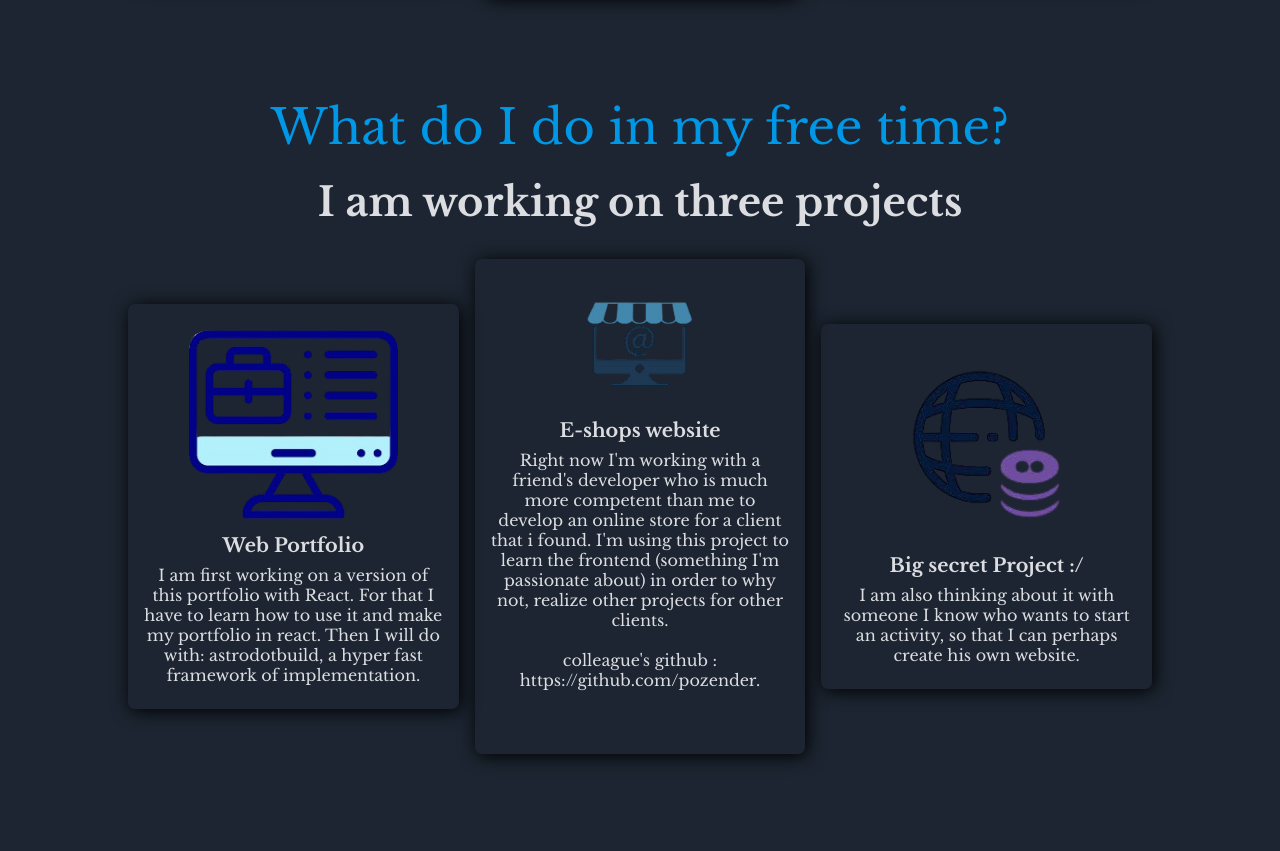
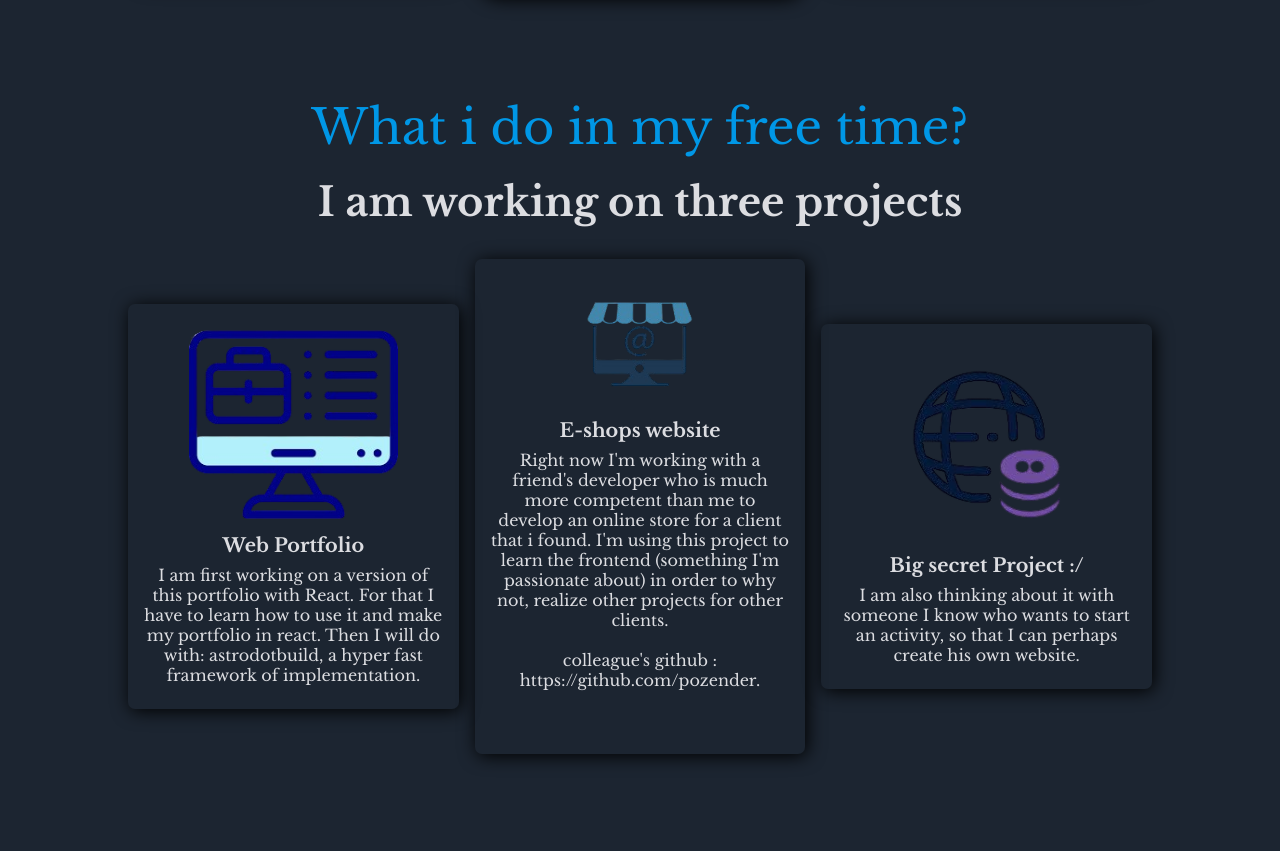
Before and after one commit to RRTracer/deploy-static-portfolio-netifly, a plain HTML site: page index.html in a window 1280 px wide. Shown: the part 2251-3102 px from the top of the page. Drawn offline with nearby package versions, Linux system fonts and the light colour scheme.

Commit message:
correction faute d'orthographe work

```diff
--- a/index.html
+++ b/index.html
@@ -127,7 +127,7 @@
     <!-- *****************************************  -->
     <section class="cork" id="work">
       <div class="section-heading">
-        <span>What do I do in my free time?</span>
+        <span>What i do in my free time?</span>
         <h2>I am working on three projects</h2>
       </div>
       <div class="services-containers">
```
